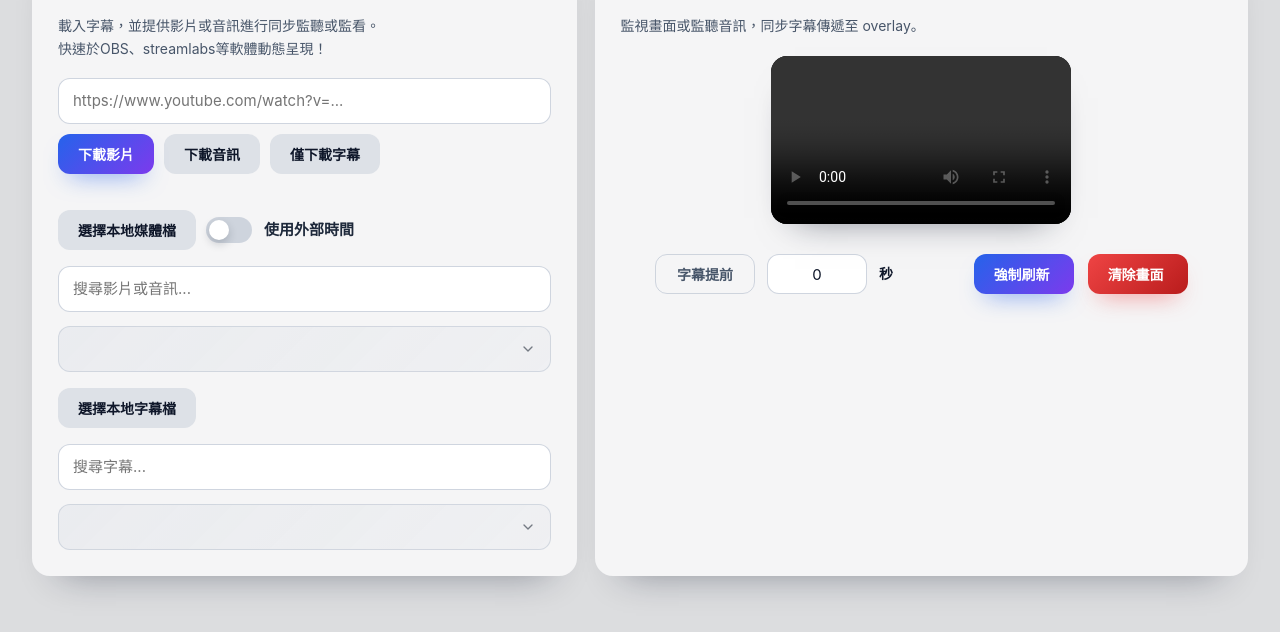
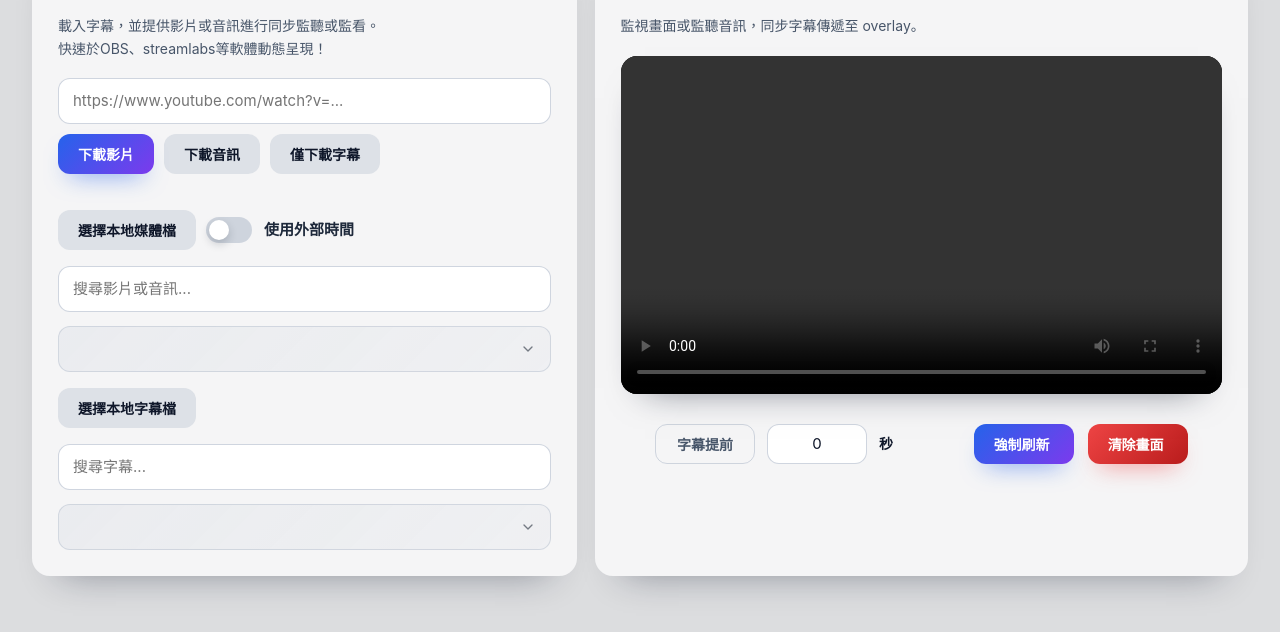
Before and after one commit to Nekofoxmiu/subtitle-stream-overlay, a browser extension: page src/renderer/index.html in a window 1280 px wide. Shown: the part 152-784 px from the top of the page. Drawn offline with Linux system fonts and the light colour scheme.

Commit message:
Allow https remote fetch and keep monitor video full width

```diff
--- a/src/renderer/index.html
+++ b/src/renderer/index.html
@@ -8,7 +8,7 @@
                  img-src 'self' data: blob: https:;
                  style-src 'self' 'unsafe-inline';
                  script-src 'self';
-                 connect-src 'self' ws://localhost:* http://localhost:* http://127.0.0.1:*;
+                 connect-src 'self' https: ws://localhost:* http://localhost:* http://127.0.0.1:*;
                  media-src 'self' blob: http://localhost:* http://127.0.0.1:*;
                  frame-src 'none'">
   <title>Subtitle Overlay</title>
@@ -835,8 +835,8 @@
       justify-content: center;
       align-items: center;
       flex: 0 1 auto;
-      width: auto;
-      max-width: 100%;
+      width: 100%;
+      max-width: calc(70vh * 16 / 9);
       min-width: 0;
       border-radius: 16px;
     }
@@ -990,7 +990,7 @@
     }
 
     #localVideo {
-      width: auto;
+      width: 100%;
       height: auto;
       max-width: 100%;
       max-height: 70vh;
```
